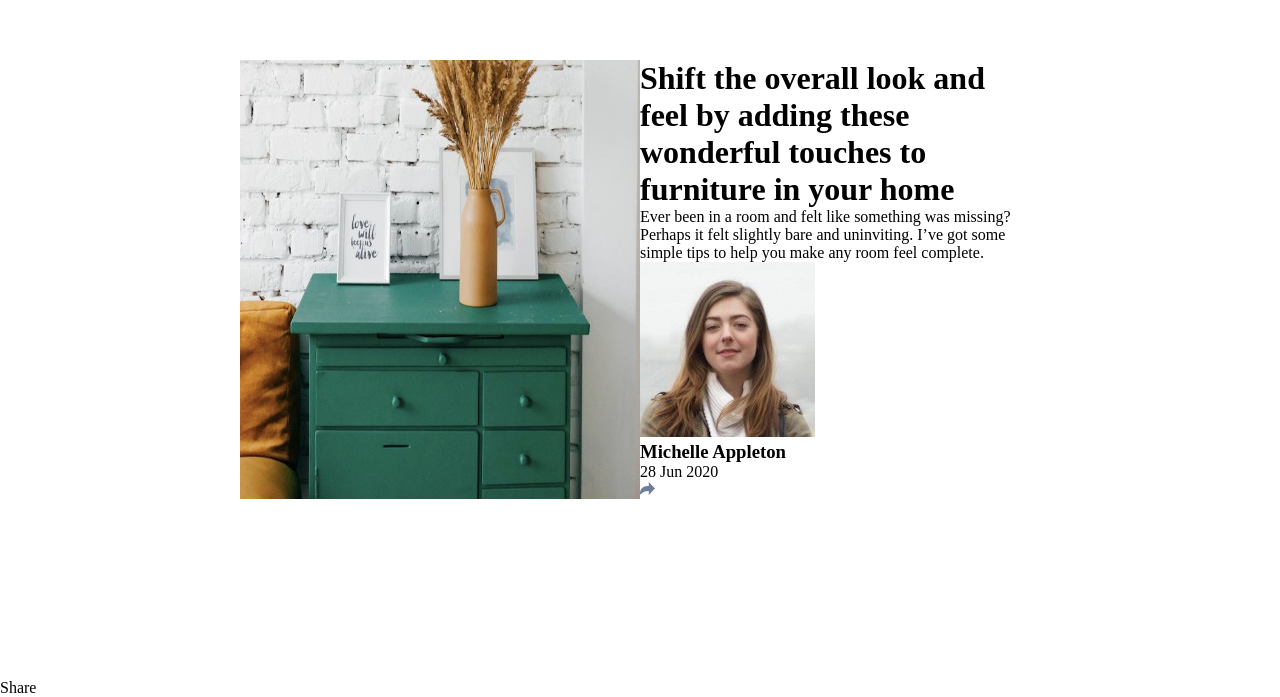
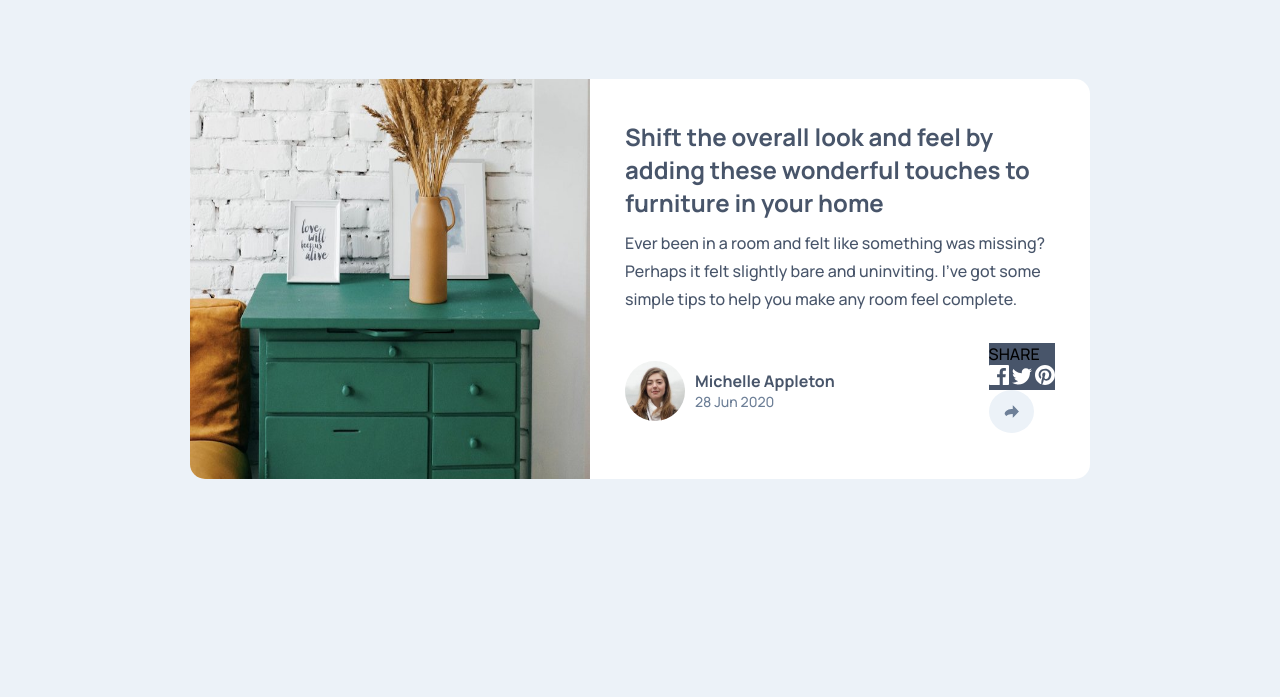
Before and after one commit to frontendMentor-me/article-preview-component, a plain HTML site: page index.html in a window 1280 px wide. Shown: the part 121-818 px from the top of the page. Drawn offline with Linux system fonts and the light colour scheme.

Commit message:
sigo con el design, falta acomodar el div de share y hacer que se active al tocar el icono de share

```diff
--- /dev/null
+++ b/app.js
@@ -0,0 +1,5 @@
+const btnShare = document.querySelector("#btn-share")
+
+btnShare.addEventListener("click", () => {
+    alert("Tocaste el btn")
+})
--- a/index.html
+++ b/index.html
@@ -32,12 +32,23 @@
               <p>28 Jun 2020</p>
             </div>
           </div>
-          <img src="./images/icon-share.svg" alt="">
+
+          <div id="btn-share">
+            <div class="share">
+              <p>SHARE</p>
+              <div class="icons">
+                <img src="./images/icon-facebook.svg" alt="">
+                <img src="./images/icon-twitter.svg" alt="">
+                <img src="./images/icon-pinterest.svg" alt="">
+              </div>
+            </div>
+            <img src="./images/icon-share.svg" alt="">
+          </div>
         </div>
       </div>
     </div>
   </main>
-  Share
+  <script src="./app.js"></script>
 
 </body>
 
--- a/style.css
+++ b/style.css
@@ -4,6 +4,7 @@
     margin: 0;
     padding: 0;
     box-sizing: border-box;
+    font-family: 'Manrope', sans-serif;
 }
 
 :root {
@@ -15,7 +16,7 @@
 }
 
 body {
-
+    background-color: var(--lightGrayishBlue);
 }
 
 main {
@@ -27,10 +28,81 @@ main {
 
 .card {
     display: flex;
-    width: 800px;
+    height: 400px;
+    width: 900px;
     border-radius: 10px;
+    background-color: white;
+    border-radius: 15px;
 }
 
 .card>img {
     width: 400px;
+    border-top-left-radius: 15px;
+    border-bottom-left-radius: 15px;
 }
+
+.description-card {
+    padding: 10px 35px;
+    display: flex;
+    flex-direction: column;
+    justify-content: center;
+}
+
+.description-card h1 {
+    font-size: 24px;
+    color: var(--veryDarkGrayish);
+}
+
+.description-card>p {
+    padding: 10px 0;
+    font-size: 16px;
+    line-height: 28px;
+    color: var(--veryDarkGrayish);
+}
+
+.description-card .data-autor {
+    margin-top: 20px;
+    display: flex;
+    justify-content: space-between;
+    align-items: center;
+    width: 100%;
+}
+
+.description-card .data-autor #btn-share>img {
+    background-color: var(--lightGrayishBlue);
+    padding: 15px;
+    border-radius: 50%;
+    transition: 0.5s all;
+}
+
+.description-card .data-autor #btn-share>img:hover {
+    cursor: pointer;
+    background-color: var(--veryDarkGrayish);
+}
+
+.description-card .data-autor .autor {
+    display: flex;
+    align-items: center;
+}
+
+.description-card .data-autor .autor img {
+    height: 60px;
+    border-radius: 50%;
+}
+
+.description-card .data-autor .autor .description {
+    padding: 0 10px;
+}
+
+.description-card .data-autor .autor .description h3 {
+    color: var(--veryDarkGrayish);
+    font-size: 16px;
+}
+
+.description-card .data-autor .autor .description p {
+    color: var(--desaturatedDarkBlue);
+    font-size: 14px;
+}
+.share{
+    background-color: var(--veryDarkGrayish);
+}
```
